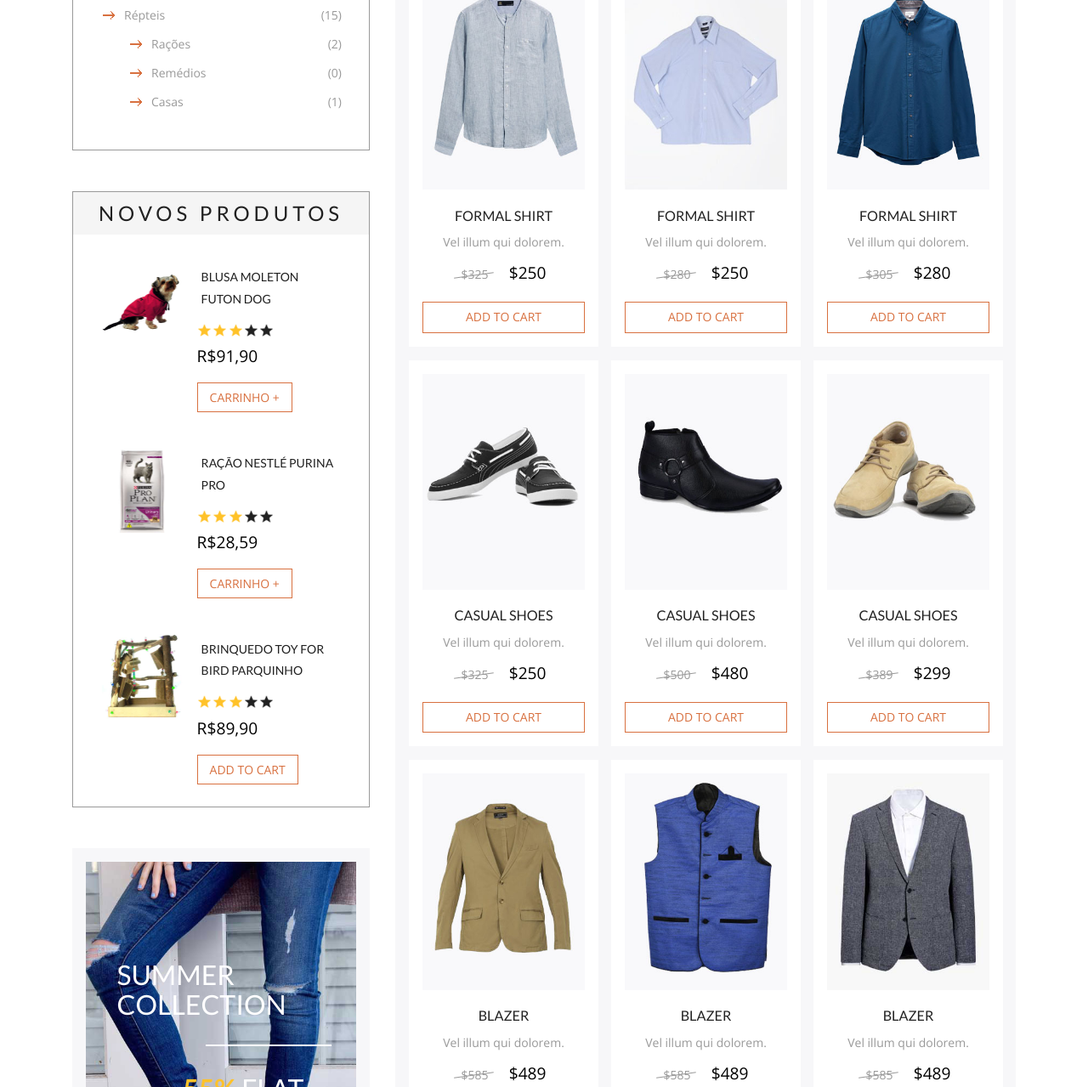
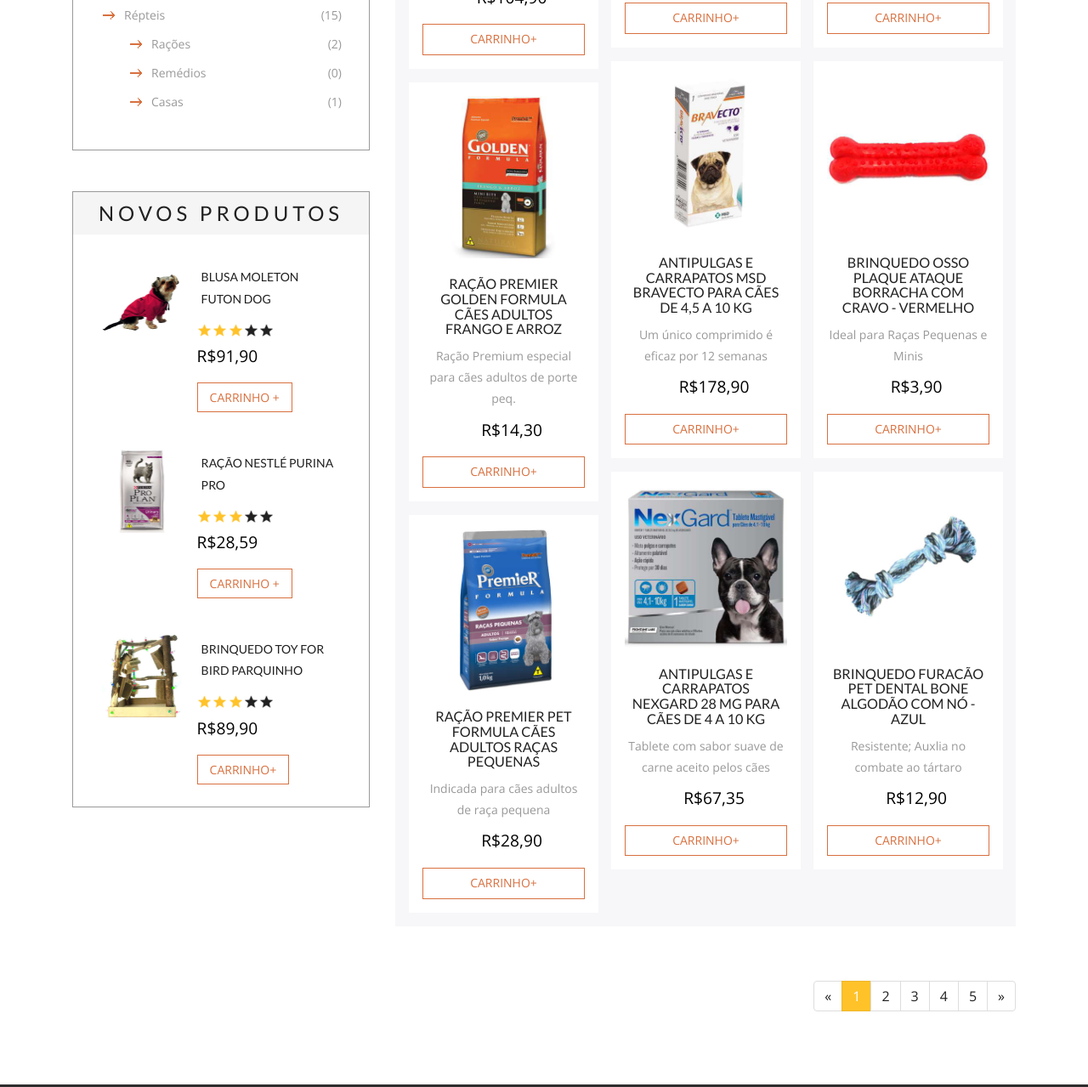
Before and after one commit to AriellaYamada/-Web-Trabalho2, a plain HTML site: page loja.html in a window 1280 px wide. Shown: the part 857-2136 px from the top of the page at 85% size. Drawn offline with nearby package versions, Linux system fonts and the light colour scheme.

Commit message:
logica inicial da loja

```diff
--- a/loja.html
+++ b/loja.html
@@ -34,13 +34,14 @@
 <!-- animation-effect -->
 <link href="css/animate.min.css" rel="stylesheet">
 <script src="js/wow.min.js"></script>
+<script src="ts/loja.js"></script>
 <script>
  new WOW().init();
 </script>
 <!-- //animation-effect -->
 </head>
 
-<body>
+<body onload="changePage(1)">
 
 <!-- header -->
 	<div class="header">
@@ -133,7 +134,7 @@
 			</ol>
 		</div>
 	</div>
-<!---728x90--->
+<!---728x90-->
 	<div class="products">
 		<div class="container">
 			<div class="col-md-4 products-left">
@@ -251,18 +252,11 @@
 									<div class="clearfix"> </div>
 								</div>
 								<div class="simpleCart_shelfItem new-products-grid-right-add-cart">
-									<p> <span class="item_price">R$89,90</span><a class="item_add" href="#">add to cart </a></p>
+									<p> <span class="item_price">R$89,90</span><a class="item_add" href="#">CARRINHO+ </a></p>
 								</div>
 							</div>
 							<div class="clearfix"> </div>
 						</div>
-					</div>
-				</div>
-				<div class="men-position animated wow slideInUp" data-wow-delay=".5s">
-					<a href="single.html"><img src="images/27.jpg" alt=" " class="img-responsive" /></a>
-					<div class="men-position-pos">
-						<h4>Summer collection</h4>
-						<h5><span>55%</span> Flat Discount</h5>
 					</div>
 				</div>
 			</div>
@@ -277,34 +271,17 @@
 								<option value="null">Sort by price</option>
 							</select>
 						</div>
-						<div class="sorting-left">
-							<select id="country1" onchange="change_country(this.value)" class="frm-field required sect">
-								<option value="null">Item on page 9</option>
-								<option value="null">Item on page 18</option>
-								<option value="null">Item on page 32</option>
-								<option value="null">All</option>
-							</select>
-						</div>
 						<div class="clearfix"> </div>
 					</div>
-					<div class="products-right-grids-position animated wow slideInRight" data-wow-delay=".5s">
-						<img src="images/18.jpg" alt=" " class="img-responsive" />
-						<div class="products-right-grids-position1">
-							<h4>2016 New Collection</h4>
-							<p>Temporibus autem quibusdam et aut officiis debitis aut rerum
-								necessitatibus saepe eveniet ut et voluptates repudiandae sint et molestiae
-								non recusandae.</p>
-						</div>
-					</div>
-<!---728x90--->
+<!---728x90-->
 				</div>
 				<div class="products-right-grids-bottom">
 					<div class="col-md-4 products-right-grids-bottom-grid">
 						<div class="new-collections-grid1 products-right-grid1 animated wow slideInUp" data-wow-delay=".5s">
-							<div class="new-collections-grid1-image">
-								<a href="single.html" class="product-image"><img src="images/19.jpg" alt=" " class="img-responsive"></a>
+							<div class="new-collections-grid1-image" class="image">
+								<a href="single.html" class="product-image"><img src="" alt=" " class="img-responsive" class="product1" id="product1image"></a>
 								<div class="new-collections-grid1-image-pos products-right-grids-pos">
-									<a href="single.html">Quick View</a>
+									<a href="single.html">Detalhes</a>
 								</div>
 								<div class="new-collections-grid1-right products-right-grids-pos-right">
 									<div class="rating">
@@ -327,17 +304,17 @@
 									</div>
 								</div>
 							</div>
-							<h4><a href="single.html">Formal Shirt</a></h4>
-							<p>Vel illum qui dolorem.</p>
-							<div class="simpleCart_shelfItem products-right-grid1-add-cart">
-								<p><i>$325</i> <span class="item_price">$250</span><a class="item_add" href="#">add to cart </a></p>
+							<h4><a href="single.html" class="product1" id="product1name"></a></h4>
+							<p class="product1" id="product1desc"></p>
+							<div class="simpleCart_shelfItem products-right-grid1-add-cart" class="price">
+								<p> <span class="item_price" class="product1" id="product1price"></span><a class="item_add" href="#">CARRINHO+</a></p>
 							</div>
 						</div>
 						<div class="new-collections-grid1 products-right-grid1 animated wow slideInUp" data-wow-delay=".5s">
 							<div class="new-collections-grid1-image">
-								<a href="single.html" class="product-image"><img src="images/21.jpg" alt=" " class="img-responsive"></a>
+								<a href="single.html" class="product-image"><img src="" alt=" " class="img-responsive" class="product2" id="product2image"></a>
 								<div class="new-collections-grid1-image-pos products-right-grids-pos">
-									<a href="single.html">Quick View</a>
+									<a href="single.html">Detalhes</a>
 								</div>
 								<div class="new-collections-grid1-right products-right-grids-pos-right">
 									<div class="rating">
@@ -360,17 +337,17 @@
 									</div>
 								</div>
 							</div>
-							<h4><a href="single.html">Casual Shoes</a></h4>
-							<p>Vel illum qui dolorem.</p>
+							<h4><a href="single.html" class="product2" id="product2name"></a></h4>
+							<p class="product2" id="product2desc"></p>
 							<div class="simpleCart_shelfItem products-right-grid1-add-cart">
-								<p><i>$325</i> <span class="item_price">$250</span><a class="item_add" href="#">add to cart </a></p>
+								<p> <span class="item_price" class="product2" id="product2price"></span><a class="item_add" href="#">CARRINHO+</a></p>
 							</div>
 						</div>
 						<div class="new-collections-grid1 products-right-grid1 animated wow slideInUp" data-wow-delay=".5s">
 							<div class="new-collections-grid1-image">
-								<a href="single.html" class="product-image"><img src="images/24.jpg" alt=" " class="img-responsive"></a>
+								<a href="single.html" class="product-image"><img src="" alt=" " class="img-responsive" class="product3" id="product3image"></a>
 								<div class="new-collections-grid1-image-pos products-right-grids-pos">
-									<a href="single.html">Quick View</a>
+									<a href="single.html">Detalhes</a>
 								</div>
 								<div class="new-collections-grid1-right products-right-grids-pos-right">
 									<div class="rating">
@@ -393,19 +370,19 @@
 									</div>
 								</div>
 							</div>
-							<h4><a href="single.html">Blazer</a></h4>
-							<p>Vel illum qui dolorem.</p>
+							<h4><a href="single.html" class="product3" id="product3name"></a></h4>
+							<p class="product3" id="product3desc"></p>
 							<div class="simpleCart_shelfItem products-right-grid1-add-cart">
-								<p><i>$585</i> <span class="item_price">$489</span><a class="item_add" href="#">add to cart </a></p>
+								<p> <span class="item_price" class="product3" id="product3price"></span><a class="item_add" href="#">CARRINHO+</a></p>
 							</div>
 						</div>
 					</div>
 					<div class="col-md-4 products-right-grids-bottom-grid">
 						<div class="new-collections-grid1 products-right-grid1 animated wow slideInUp" data-wow-delay=".5s">
 							<div class="new-collections-grid1-image">
-								<a href="single.html" class="product-image"><img src="images/7.jpg" alt=" " class="img-responsive"></a>
+								<a href="single.html" class="product-image"><img src="" alt=" " class="img-responsive" class="product4" id="product4image"></a>
 								<div class="new-collections-grid1-image-pos products-right-grids-pos">
-									<a href="single.html">Quick View</a>
+									<a href="single.html">Detalhes</a>
 								</div>
 								<div class="new-collections-grid1-right products-right-grids-pos-right">
 									<div class="rating">
@@ -428,17 +405,17 @@
 									</div>
 								</div>
 							</div>
-							<h4><a href="single.html">Formal Shirt</a></h4>
-							<p>Vel illum qui dolorem.</p>
+							<h4><a href="single.html" class="product4" id="product4name"></a></h4>
+							<p class="product4" id="product4desc"></p>
 							<div class="simpleCart_shelfItem products-right-grid1-add-cart">
-								<p><i>$280</i> <span class="item_price">$250</span><a class="item_add" href="#">add to cart </a></p>
+								<p> <span class="item_price" class="product4" id="product4price"></span><a class="item_add" href="#">CARRINHO+ </a></p>
 							</div>
 						</div>
 						<div class="new-collections-grid1 products-right-grid1 animated wow slideInUp" data-wow-delay=".5s">
 							<div class="new-collections-grid1-image">
-								<a href="single.html" class="product-image"><img src="images/22.jpg" alt=" " class="img-responsive"></a>
+								<a href="single.html" class="product-image"><img src="" alt=" " class="img-responsive" class="product5" id="product5image"></a>
 								<div class="new-collections-grid1-image-pos products-right-grids-pos">
-									<a href="single.html">Quick View</a>
+									<a href="single.html">Detalhes</a>
 								</div>
 								<div class="new-collections-grid1-right products-right-grids-pos-right">
 									<div class="rating">
@@ -461,17 +438,17 @@
 									</div>
 								</div>
 							</div>
-							<h4><a href="single.html">Casual Shoes</a></h4>
-							<p>Vel illum qui dolorem.</p>
+							<h4><a href="single.html" class="product5" id="product5name"></a></h4>
+							<p class="product5" id="product5desc"></p>
 							<div class="simpleCart_shelfItem products-right-grid1-add-cart">
-								<p><i>$500</i> <span class="item_price">$480</span><a class="item_add" href="#">add to cart </a></p>
+								<p> <span class="item_price" class="product5" id="product5price"></span><a class="item_add" href="#">CARRINHO+</a></p>
 							</div>
 						</div>
 						<div class="new-collections-grid1 products-right-grid1 animated wow slideInUp" data-wow-delay=".5s">
 							<div class="new-collections-grid1-image">
-								<a href="single.html" class="product-image"><img src="images/25.jpg" alt=" " class="img-responsive"></a>
+								<a href="single.html" class="product-image"><img src="" alt=" " class="img-responsive" class="product6" id="product6image"></a>
 								<div class="new-collections-grid1-image-pos products-right-grids-pos">
-									<a href="single.html">Quick View</a>
+									<a href="single.html">Detalhes</a>
 								</div>
 								<div class="new-collections-grid1-right products-right-grids-pos-right">
 									<div class="rating">
@@ -494,19 +471,19 @@
 									</div>
 								</div>
 							</div>
-							<h4><a href="single.html">Blazer</a></h4>
-							<p>Vel illum qui dolorem.</p>
+							<h4><a href="single.html" class="product6" id="product6name"></a></h4>
+							<p class="product6" id="product6desc"></p>
 							<div class="simpleCart_shelfItem products-right-grid1-add-cart">
-								<p><i>$585</i> <span class="item_price">$489</span><a class="item_add" href="#">add to cart </a></p>
+								<p> <span class="item_price" class="product6" id="product6price"></span><a class="item_add" href="#">CARRINHO+</a></p>
 							</div>
 						</div>
 					</div>
 					<div class="col-md-4 products-right-grids-bottom-grid">
 						<div class="new-collections-grid1 products-right-grid1 animated wow slideInUp" data-wow-delay=".5s">
 							<div class="new-collections-grid1-image">
-								<a href="single.html" class="product-image"><img src="images/20.jpg" alt=" " class="img-responsive"></a>
+								<a href="single.html" class="product-image"><img src="" alt=" " class="img-responsive" class="product7" id="product7image"></a>
 								<div class="new-collections-grid1-image-pos products-right-grids-pos">
-									<a href="single.html">Quick View</a>
+									<a href="single.html">Detalhes</a>
 								</div>
 								<div class="new-collections-grid1-right products-right-grids-pos-right">
 									<div class="rating">
@@ -529,17 +506,17 @@
 									</div>
 								</div>
 							</div>
-							<h4><a href="single.html">Formal Shirt</a></h4>
-							<p>Vel illum qui dolorem.</p>
+							<h4><a href="single.html" class="product7" id="product7name"></a></h4>
+							<p class="product7" id="product7desc"></p>
 							<div class="simpleCart_shelfItem products-right-grid1-add-cart">
-								<p><i>$305</i> <span class="item_price">$280</span><a class="item_add" href="#">add to cart </a></p>
+								<p> <span class="item_price" class="product7" id="product7price"></span><a class="item_add" href="#">CARRINHO+</a></p>
 							</div>
 						</div>
 						<div class="new-collections-grid1 products-right-grid1 animated wow slideInUp" data-wow-delay=".5s">
 							<div class="new-collections-grid1-image">
-								<a href="single.html" class="product-image"><img src="images/23.jpg" alt=" " class="img-responsive"></a>
+								<a href="single.html" class="product-image"><img src="" alt=" " class="img-responsive" class="product8" id="product8image"></a>
 								<div class="new-collections-grid1-image-pos products-right-grids-pos">
-									<a href="single.html">Quick View</a>
+									<a href="single.html">Detalhes</a>
 								</div>
 								<div class="new-collections-grid1-right products-right-grids-pos-right">
 									<div class="rating">
@@ -562,17 +539,17 @@
 									</div>
 								</div>
 							</div>
-							<h4><a href="single.html">Casual Shoes</a></h4>
-							<p>Vel illum qui dolorem.</p>
+							<h4><a href="single.html" class="product8" id="product8name"></a></h4>
+							<p class="product8" id="product8desc"></p>
 							<div class="simpleCart_shelfItem products-right-grid1-add-cart">
-								<p><i>$389</i> <span class="item_price">$299</span><a class="item_add" href="#">add to cart </a></p>
+								<p> <span class="item_price" class="product8" id="product8price"></span><a class="item_add" href="#">CARRINHO+</a></p>
 							</div>
 						</div>
 						<div class="new-collections-grid1 products-right-grid1 animated wow slideInUp" data-wow-delay=".5s">
 							<div class="new-collections-grid1-image">
-								<a href="single.html" class="product-image"><img src="images/26.jpg" alt=" " class="img-responsive"></a>
+								<a href="single.html" class="product-image"><img src="" alt=" " class="img-responsive" class="product9" id="product9image"></a>
 								<div class="new-collections-grid1-image-pos products-right-grids-pos">
-									<a href="single.html">Quick View</a>
+									<a href="single.html">Detalhes</a>
 								</div>
 								<div class="new-collections-grid1-right products-right-grids-pos-right">
 									<div class="rating">
@@ -595,16 +572,16 @@
 									</div>
 								</div>
 							</div>
-							<h4><a href="single.html">Blazer</a></h4>
-							<p>Vel illum qui dolorem.</p>
+							<h4><a href="single.html" class="product9" id="product9name"></a></h4>
+							<p class="product9" id="product9desc"></p>
 							<div class="simpleCart_shelfItem products-right-grid1-add-cart">
-								<p><i>$585</i> <span class="item_price">$489</span><a class="item_add" href="#">add to cart </a></p>
+								<p> <span class="item_price" class="product9" id="product9price"></span><a class="item_add" href="#">CARRINHO+</a></p>
 							</div>
 						</div>
 					</div>
 					<div class="clearfix"> </div>
 				</div>
-<!---728x90--->
+<!---728x90-->
 				<nav class="numbering animated wow slideInRight" data-wow-delay=".5s">
 				  <ul class="pagination paging">
 					<li>
@@ -612,11 +589,11 @@
 						<span aria-hidden="true">&laquo;</span>
 					  </a>
 					</li>
-					<li class="active"><a href="#">1<span class="sr-only">(current)</span></a></li>
-					<li><a href="#">2</a></li>
-					<li><a href="#">3</a></li>
-					<li><a href="#">4</a></li>
-					<li><a href="#">5</a></li>
+					<li class="active" id="page1"><a href="#">1<span class="sr-only">(current)</span></a></li>
+					<li id="page2"><a href='#' onclick="changePage(2)">2</a></li>
+					<li id="page3"><a href="#" onclick="changePage(3)">3</a></li>
+					<li id="page4"><a href="#" onclick="changePage(4)">4</a></li>
+					<li id="page5"><a href="#" onclick="changePage(5)">5</a></li>
 					<li>
 					  <a href="#" aria-label="Next">
 						<span aria-hidden="true">&raquo;</span>
--- a/ts/Server.ts
+++ b/ts/Server.ts
@@ -53,7 +53,7 @@
 	}
 }
 
-class Product
+/*class Product
 {
 	name: string
 	id: string
@@ -69,7 +69,7 @@
 		this.description = description
 		this.price = price
 	}
-}
+}*/
 
 class Server
 {
--- /dev/null
+++ b/ts/loja.js
@@ -0,0 +1,77 @@
+var x = [
+    { name: "Ração Premier Golden Special Cães Adultos Frango e Carne", id: 1, pic: "images/produto1.jpg",
+        description: "Ração Premium especial para cães adultos de porte médio", price: 104.90, type: "racao" },
+    { name: "Ração Premier Golden Formula Cães Adultos Frango e Arroz", id: 2, pic: "images/produto2.jpg",
+        description: "Ração Premium especial para cães adultos de porte peq.", price: 14.30, type: "racao" },
+    { name: "Ração Premier Pet Formula Cães Adultos Raças Pequenas", id: 3, pic: "images/produto3.jpg",
+        description: "Indicada para cães adultos de raça pequena", price: 28.90, type: "racao" },
+    { name: "Ração Premier Golden Formula Cães Filhotes Frango e Arroz", id: 4, pic: "images/produto4.jpg",
+        description: "Alimento premium especial indicada para cães filhotes", price: 15.30, type: "racao" },
+    { name: "Antipulgas e Carrapatos MSD Bravecto para Cães de 4,5 a 10 kg", id: 5, pic: "images/produto5.jpg",
+        description: "Um único comprimido é eficaz por 12 semanas", price: 178.90, type: "remedio" },
+    { name: "Antipulgas e Carrapatos NexGard 28 mg para Cães de 4 a 10 Kg", id: 6, pic: "images/produto6.jpg",
+        description: "Tablete com sabor suave de carne aceito pelos cães", price: 67.35, type: "remedio" },
+    { name: "Antipulgas e Carrapatos Frontline Plus para Cães de 1 a 10 kg", id: 7, pic: "images/produto7.jpg",
+        description: "Embalagem individual, validade: Junho/2017", price: 49.87, type: "remedio" },
+    { name: "Brinquedo Osso Plaque Ataque Borracha com Cravo - Vermelho", id: 8, pic: "images/produto8.jpg",
+        description: "Ideal para Raças Pequenas e Minis", price: 3.90, type: "brinquedo" },
+    { name: "Brinquedo Furacão Pet Dental Bone Algodão com Nó - Azul", id: 9, pic: "images/produto9.jpg",
+        description: "Resistente; Auxlia no combate ao tártaro", price: 12.90, type: "brinquedo" },
+    { name: "Ração Premier Golden Special Cães Adultos Frango e Carne", id: 1, pic: "images/produto1.jpg",
+        description: "Ração Premium especial para cães adultos de porte médio", price: 104.90, type: "racao" },
+    { name: "Ração Premier Golden Formula Cães Adultos Frango e Arroz", id: 2, pic: "images/produto2.jpg",
+        description: "Ração Premium especial para cães adultos de porte peq.", price: 14.30, type: "racao" },
+    { name: "Ração Premier Pet Formula Cães Adultos Raças Pequenas", id: 3, pic: "images/produto3.jpg",
+        description: "Indicada para cães adultos de raça pequena", price: 28.90, type: "racao" },
+    { name: "Ração Premier Golden Formula Cães Filhotes Frango e Arroz", id: 4, pic: "images/produto4.jpg",
+        description: "Alimento premium especial indicada para cães filhotes", price: 15.30, type: "racao" },
+    { name: "Antipulgas e Carrapatos MSD Bravecto para Cães de 4,5 a 10 kg", id: 5, pic: "images/produto5.jpg",
+        description: "Um único comprimido é eficaz por 12 semanas", price: 178.90, type: "remedio" },
+    { name: "Antipulgas e Carrapatos NexGard 28 mg para Cães de 4 a 10 Kg", id: 6, pic: "images/produto6.jpg",
+        description: "Tablete com sabor suave de carne aceito pelos cães", price: 67.35, type: "remedio" },
+    { name: "Antipulgas e Carrapatos Frontline Plus para Cães de 1 a 10 kg", id: 7, pic: "images/produto7.jpg",
+        description: "Embalagem individual, validade: Junho/2017", price: 49.87, type: "remedio" },
+    { name: "Brinquedo Osso Plaque Ataque Borracha com Cravo - Vermelho", id: 8, pic: "images/produto8.jpg",
+        description: "Ideal para Raças Pequenas e Minis", price: 3.90, type: "brinquedo" },
+    { name: "Brinquedo Furacão Pet Dental Bone Algodão com Nó - Azul", id: 9, pic: "images/produto9.jpg",
+        description: "Resistente; Auxlia no combate ao tártaro", price: 12.90, type: "brinquedo" }
+];
+var products = x;
+/*function showProducts() : void
+{
+
+    let i: number = 0;
+
+    for (i = 1; i <= 9; i++){
+        $(".product" + i).each(function()
+        {
+            $("#product" + i + "image").attr("src", products[i-1].pic);
+            $("#product" + i + "name").html(products[i-1].name);
+            $("#product" + i + "desc").html(products[i-1].description);
+            $("#product" + i + "price").html("R$" + products[i-1].price.toFixed(2).replace(".", ","));
+        })
+    }
+}*/
+function changePage(page) {
+    var i = 0;
+    var p = (page - 1) * 9;
+    $(".active").attr("class", "");
+    $("#page" + page).attr("class", "active");
+    for (i = 1; i <= 9; i++) {
+        $(".product" + i).each(function () {
+            try {
+                $("#product" + i + "image").attr("src", products[i - 1 + p].pic);
+                $("#product" + i + "name").html(products[i - 1 + p].name);
+                $("#product" + i + "desc").html(products[i - 1 + p].description);
+                $("#product" + i + "price").html("R$" + products[i - 1 + p].price.toFixed(2).replace(".", ","));
+            }
+            catch (e) {
+                $("#product" + i + "image").attr("src", "");
+                $("#product" + i + "name").html("");
+                $("#product" + i + "desc").html("");
+                $("#product" + i + "price").html("");
+            }
+        });
+    }
+}
+//# sourceMappingURL=loja.js.map
```
Also changed, not shown: ts/loja.ts (added, +96 -0 lines), images/produto1.jpg (added), images/produto2.jpg (added), images/produto3.jpg (added), images/produto4.jpg (added), images/produto5.jpg (added), images/produto6.jpg (added), images/produto7.jpg (added), images/produto8.jpg (added), images/produto9.jpg (added), ts/Server.js, 2 other files.
